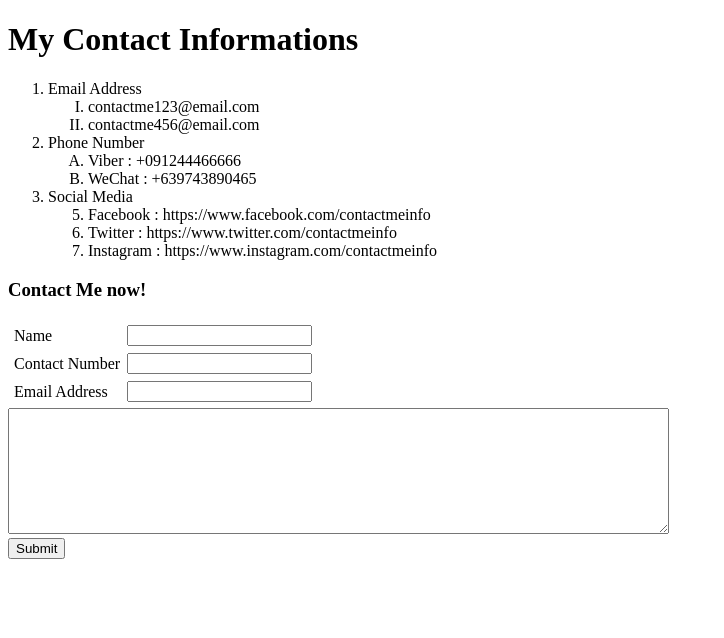
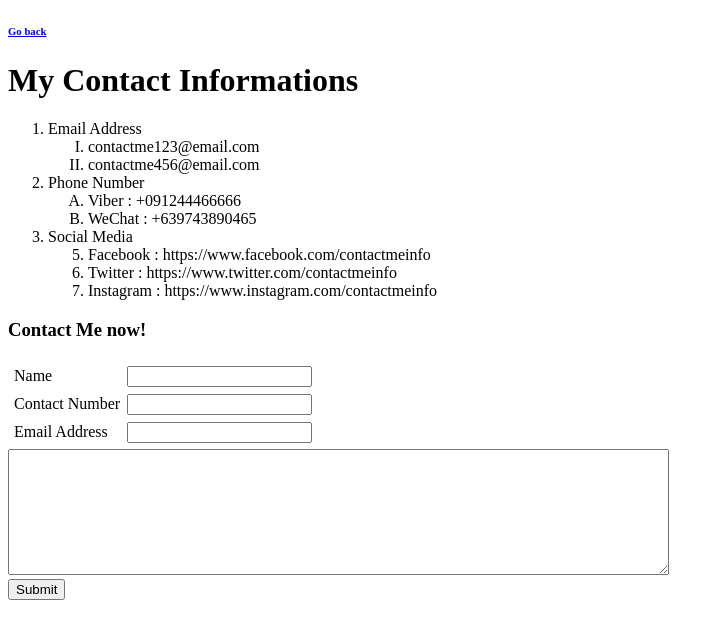
Before and after one commit to granddome123/cv, a plain HTML site: page Contact-me.html in a window 1280 px wide. Shown: the whole page, without its empty margins (0-724 px from the left). Drawn offline with Linux system fonts and the light colour scheme.

Commit message:
Update Contact-me.html

```diff
--- a/Contact-me.html
+++ b/Contact-me.html
@@ -7,6 +7,7 @@
 </head>
 
 <body>
+  <h6><a href="index.html">Go back</a> </h6>
   <h1>My Contact Informations</h1>
     <ol>
       <li>Email Address</li>
```
